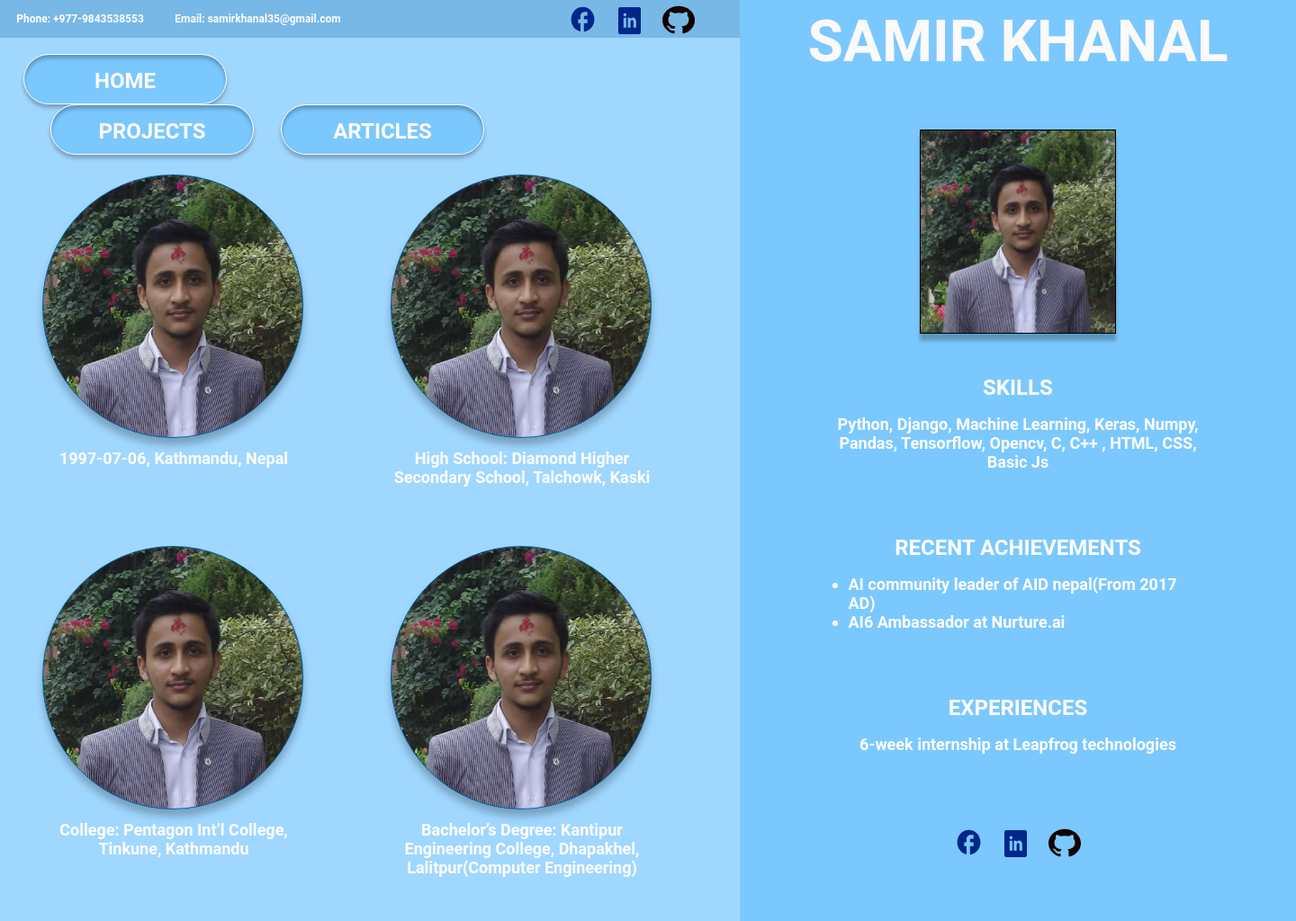
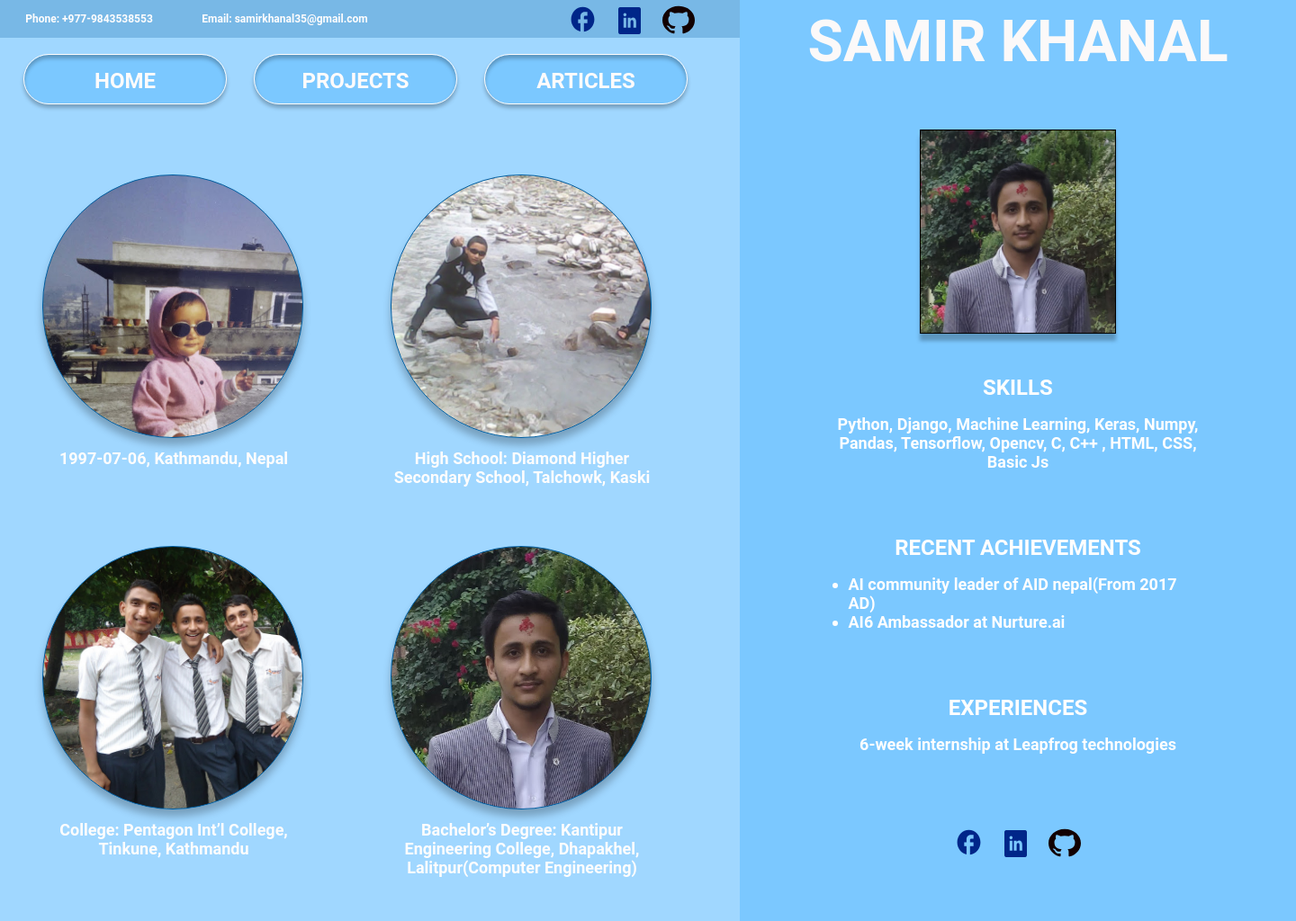
Before and after one commit to samirkhanal35/personal_website, a Flask app: page / in a window 1440 px wide. Shown: the whole page at 90% size. Run offline with Flask 2, Linux system fonts and the light colour scheme.

Commit message:
images updated

```diff
--- a/main.py
+++ b/main.py
@@ -1,4 +1,4 @@
-from flask import Flask, render_template
+from flask import Flask, render_template, url_for
 
 app = Flask(__name__)
 
@@ -16,4 +16,5 @@ def articles():
 
 
 if __name__ == '__main__':
+   # app.config['SEND_FILE_MAX_AGE_DEFAULT'] = 0
    app.run(debug = True)
--- a/static/css/reset.css
+++ b/static/css/reset.css
@@ -8,3 +8,7 @@ img {
     height: 100%;
     /* object-fit: cover; */
 }
+
+a{
+    text-decoration: none;
+}
--- a/static/css/style.css
+++ b/static/css/style.css
@@ -27,7 +27,7 @@
 }
 
 .phone{
-    width: 178px;
+    width: 198px;
     height: 42px;
     padding-top: 14px;
     display: inline-block;
@@ -37,13 +37,13 @@
     font-size: 12px;
     line-height: 14px;
     /* display: flex; */
-    align-items: center;
+    /* align-items: center; */
     text-align: center;
     color: #FFFDFD;
 }
 
 .email{
-    width: 217px;
+    width: 237px;
     height: 42px;
     padding-top: 14px;
     display: inline-block;
@@ -54,7 +54,7 @@
     font-size: 12px;
     line-height: 14px;
     /* display: flex; */
-    align-items: center;
+    /* align-items: center; */
     text-align: center;
     color: #FFFDFD;
 }
@@ -64,7 +64,7 @@
     height: 33px;
     float: right;
     /* display: inline-block; */
-    margin-left: 200px;
+    margin-left: 140px;
     margin-right: 50px;
     margin-top: 5px;
     align-items: center;
@@ -113,14 +113,21 @@
     height: 56px;
     margin-left: 26px;
     margin-top: 18px;
+    display: table;
+}
+
+.left_button{
+    margin-left: 0px;
+    float: left;
 }
 
 .home_button{
     width: 226px;
     height: 56px;
     padding-top: 15px;
-    display: inline-block;
+    /* display: inline-block; */
     margin-left: 0px;
+    /* float: left; */
     /* top: 60px; */
     background: #7BC8FF;
     border: 1px solid #FFFDFD;
@@ -141,11 +148,16 @@
     color: #FFFBFB;
 }
 
+.right_buttons{
+    float: right;
+}
+
 .projects_button{
     width: 226px;
     height: 56px;
     padding-top: 15px;
-    display: inline-block;
+    /* display: inline-block; */
+    float: left;
     margin-left: 30px;
     /* 282-226 = 56 */
     /* top: 60px; */
@@ -172,7 +184,8 @@
     width: 226px;
     height: 56px;
     padding-top: 15px;
-    display: inline-block;
+    /* display: inline-block; */
+    float: right;
     margin-left: 30px;
     /* top: 60px; */
     background: #7BC8FF;
@@ -222,7 +235,7 @@
     border: 1px solid #005C9E;
     box-sizing: border-box;
     box-shadow: 0px 8px 8px rgba(0, 0, 0, 0.25);
-    background: url("../images/myphoto.jpg");
+    background: url("../images/birthplace.jpg");
     border-radius: 191px;
     background-repeat:no-repeat;
     background-size: contain;
@@ -267,7 +280,7 @@
     border: 1px solid #005C9E;
     box-sizing: border-box;
     box-shadow: 0px 8px 8px rgba(0, 0, 0, 0.25);
-    background: url("../images/myphoto.jpg");
+    background: url("../images/school.jpg");
     border-radius: 191px;
     background-repeat:no-repeat;
     background-size: contain;
@@ -310,7 +323,7 @@
     border: 1px solid #005C9E;
     box-sizing: border-box;
     box-shadow: 0px 8px 8px rgba(0, 0, 0, 0.25);
-    background: url("../images/myphoto.jpg");
+    background: url("../images/plus_two.JPG");
     border-radius: 191px;
     background-repeat:no-repeat;
     background-size: contain;
```
Also changed, not shown: static/js/home.js (+22 -7 lines), static/images/birthplace.jpg (added), static/images/plus_two.JPG (added), static/images/school.jpg (added).
